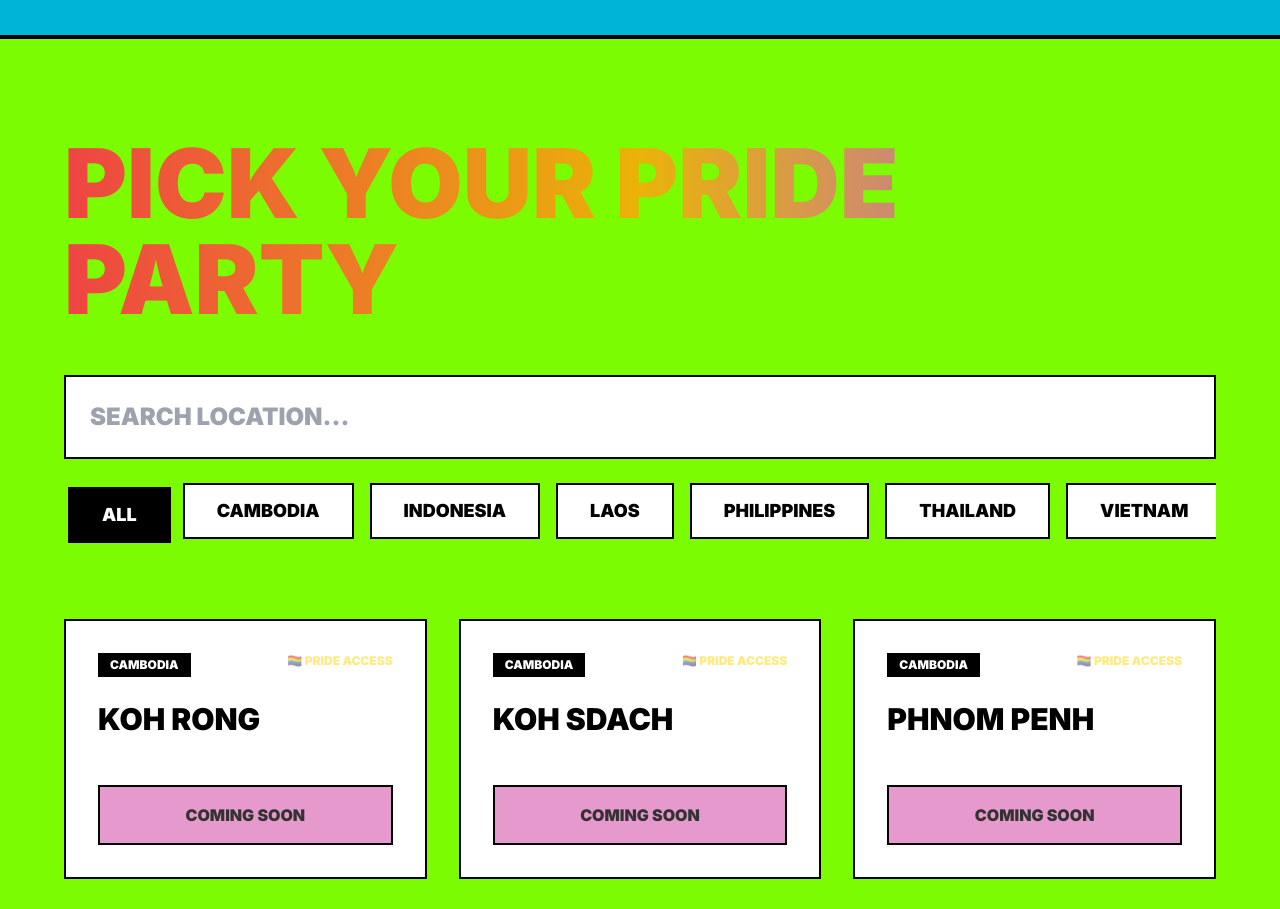
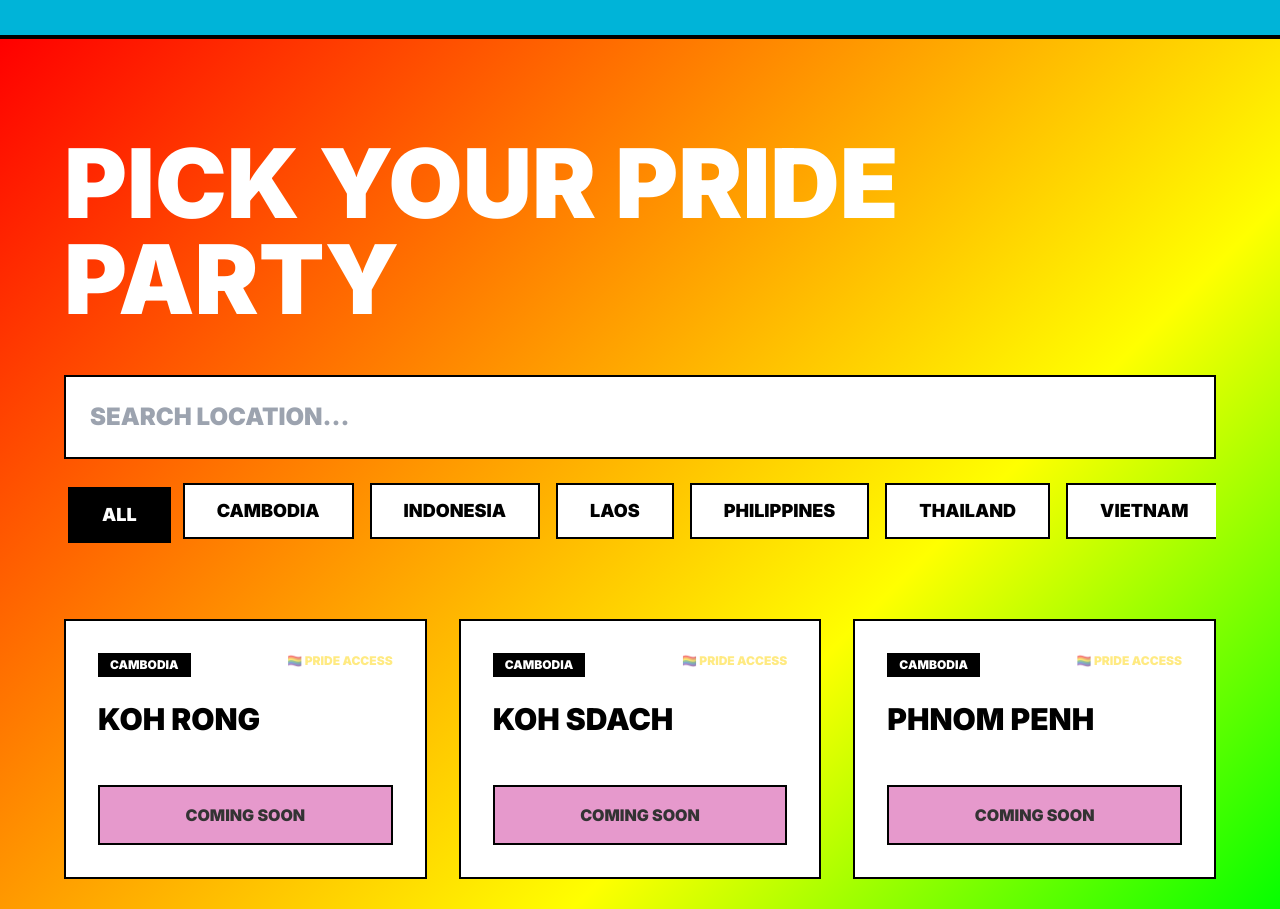
Before and after one commit to CFSiteDesign/mm-pride, a React (Vite) app: page / in a window 1280 px wide. Shown: the part 1860-2769 px from the top of the page. Built offline with nearby package versions, Linux system fonts and the light colour scheme; the HTML template or start-up script is replaced by a standard one.

Commit message:
Changes
Co-authored-by: CFSiteDesign <254830542+CFSiteDesign@users.noreply.github.com>

```diff
--- a/src/components/PropertySelector.tsx
+++ b/src/components/PropertySelector.tsx
@@ -17,10 +17,10 @@ const PropertySelector = () => {
   }, [filter, searchTerm]);
 
   return (
-    <section id="selector" className="relative py-12 md:py-24 overflow-hidden" style={{ backgroundColor: '#7CFC00' }}>
+    <section id="selector" className="relative py-12 md:py-24 overflow-hidden" style={{ background: 'linear-gradient(135deg, #FF0000, #FF7F00, #FFFF00, #00FF00, #0000FF, #4B0082, #9400D3)' }}>
       <ScatteredStars />
       <div className="px-4 md:px-16 max-w-7xl mx-auto">
-        <h2 className="text-3xl md:text-8xl font-black uppercase mb-6 md:mb-8 text-center md:text-left leading-none bg-gradient-to-r from-red-500 via-yellow-500 via-green-500 via-blue-500 to-purple-500 bg-clip-text text-transparent">
+        <h2 className="text-3xl md:text-8xl font-black uppercase mb-6 md:mb-8 text-white text-center md:text-left leading-none">
           Pick your<br className="md:hidden" /> Pride<br />party
         </h2>
 
```
